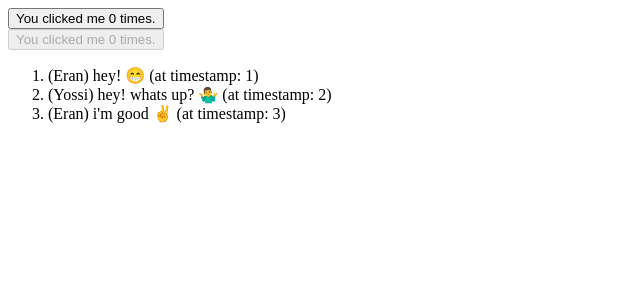
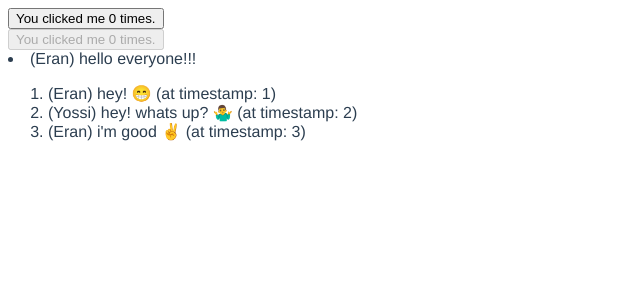
Before and after one commit to SISE-Web-Development-Environments/LAB11, a Vue app: page / in a window 1280 px wide. Shown: the top 300 px of the page, without its empty margins (0-640 px from the left). Built offline with nearby package versions, Linux system fonts and the light colour scheme.

Commit message:
middle of 6/6/20

```diff
--- a/src/App.vue
+++ b/src/App.vue
@@ -5,6 +5,7 @@
     <!-- <RegisterPage/> -->
     <buttonCounter></buttonCounter>
     <disableButton></disableButton>
+    <messageLine sender="Eran" message="hello everyone!!!"></messageLine>
     <messagesPage></messagesPage>
   </div>
 </template>
@@ -15,24 +16,24 @@
 import messagesPage from "./pages/messagesPage";
 import buttonCounter from "./components/buttonCounter";
 import disableButton from "./components/disableButton";
+import messageLine from "./components/messageLine";
 
 export default {
   name: "App",
   components: {
     buttonCounter,
     disableButton,
+    messageLine,
     messagesPage
   }
 };
 </script>
 
 <style>
-/* #app {
+#app {
   font-family: Avenir, Helvetica, Arial, sans-serif;
   -webkit-font-smoothing: antialiased;
   -moz-osx-font-smoothing: grayscale;
-  text-align: center;
   color: #2c3e50;
-  margin-top: 60px;
-} */
+}
 </style>
--- a/src/components/disableButton.vue
+++ b/src/components/disableButton.vue
@@ -17,5 +17,3 @@ export default {
   }
 };
 </script>
-
-<style lang="scss" scoped></style>
--- a/src/components/messageLine.vue
+++ b/src/components/messageLine.vue
@@ -1,5 +1,8 @@
 <template>
-  <li>({{ sender }}) {{ message }} (at timestamp: {{ timestamp }})</li>
+  <li v-if="timestamp">
+    ({{ sender }}) {{ message }} (at timestamp: {{ timestamp }})
+  </li>
+  <li v-else>({{ sender }}) {{ message }}</li>
 </template>
 
 <script>
@@ -15,7 +18,8 @@ export default {
     },
     timestamp: {
       type: Number,
-      required: true
+      required: false,
+      default: () => undefined
     }
   }
 };
```
Also changed, not shown: src/components/recipePreview.vue (added), src/pages/mainPage.vue (added), 1 other file (tests, documents, lock files or other folders).
